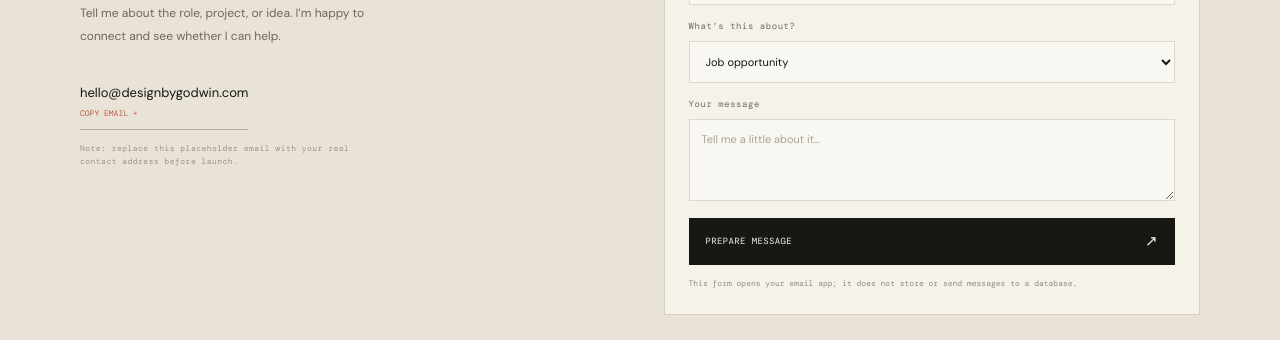
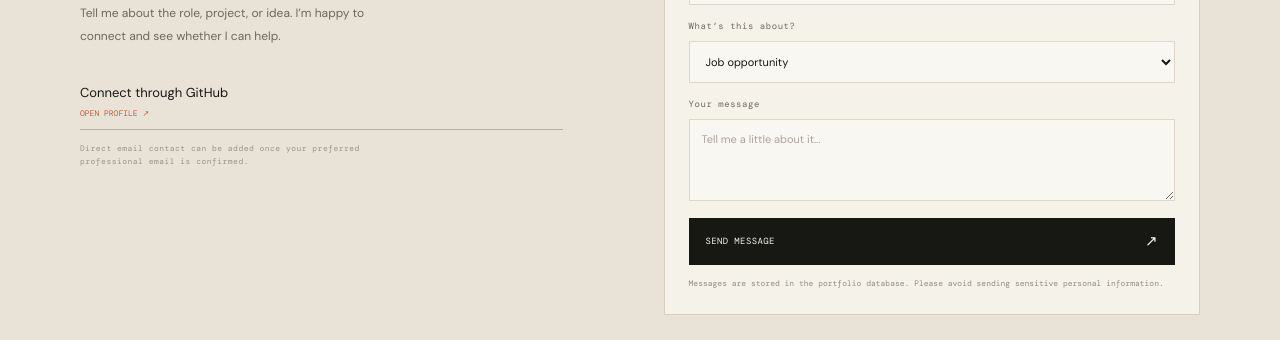
Before and after one commit to mrceogodwin/designbygodwin, a Next.js app: page / in a window 1280 px wide. Shown: the part 5628-5968 px from the top of the page. Built offline with nearby package versions, Linux system fonts and the light colour scheme; a web font is replaced by a local one.

Commit message:
Connect contact form to Neon-backed API and remove placeholder email

```diff
--- a/app/page.tsx
+++ b/app/page.tsx
@@ -30,15 +30,6 @@ const socials = [
 export default function Home() {
   const [activeProject, setActiveProject] = useState<string | null>(null);
   const [menuOpen, setMenuOpen] = useState(false);
-  const [copied, setCopied] = useState(false);
-
-  function copyEmail() {
-    void navigator.clipboard?.writeText("hello@designbygodwin.com").then(() => {
-      setCopied(true);
-      window.setTimeout(() => setCopied(false), 1800);
-    });
-  }
-
   return (
     <main id="top">
       <header className="nav-wrap">
@@ -90,7 +81,7 @@ export default function Home() {
 
       <section className="social-section page-width" id="socials"><div className="section-kicker"><span>05 / ELSEWHERE</span><span>FIND ME ONLINE</span></div><div className="social-heading"><h2 className="display-heading">Let’s connect<br /><em>outside the screen.</em></h2><p>GitHub is live. Add your personal profile links before publishing job applications.</p></div><div className="social-grid">{socials.map(s => <a className={"social-card " + (!s.href ? "social-placeholder" : "")} href={s.href || "#contact"} key={s.name} target={s.href ? "_blank" : undefined} rel={s.href ? "noreferrer" : undefined} onClick={!s.href ? (e) => { e.preventDefault(); document.getElementById("contact")?.scrollIntoView({behavior:"smooth"}); } : undefined}><span className="social-icon">{s.icon}</span><span><strong>{s.name}</strong><small>{s.handle}</small></span><span className="social-arrow">↗</span></a>)}</div></section>
 
-      <section className="contact-section" id="contact"><div className="page-width"><div className="section-kicker"><span>06 / START A CONVERSATION</span><span>CONTACT</span></div><div className="contact-layout"><div className="contact-copy"><p className="mini-label">AVAILABLE FOR REMOTE OPPORTUNITIES</p><h2 className="display-heading">Have a good<br /><em>one in mind?</em></h2><p>Tell me about the role, project, or idea. I’m happy to connect and see whether I can help.</p><button className="email-copy" type="button" onClick={copyEmail}>hello@designbygodwin.com <span>{copied ? "COPIED ✓" : "COPY EMAIL +"}</span></button><p className="contact-note">Note: replace this placeholder email with your real contact address before launch.</p></div><ContactForm /></div><div className="contact-bottom"><a className="brand" href="#top"><span className="brand-icon">g<span>.</span></span><span className="brand-name">GODWIN<br /><small>WEB DEVELOPER</small></span></a><span>DESIGNED WITH INTENT · BUILT WITH CURIOSITY</span><a href="#top">BACK TO TOP ↑</a></div></div></section>
+      <section className="contact-section" id="contact"><div className="page-width"><div className="section-kicker"><span>06 / START A CONVERSATION</span><span>CONTACT</span></div><div className="contact-layout"><div className="contact-copy"><p className="mini-label">AVAILABLE FOR REMOTE OPPORTUNITIES</p><h2 className="display-heading">Have a good<br /><em>one in mind?</em></h2><p>Tell me about the role, project, or idea. I’m happy to connect and see whether I can help.</p><a className="email-copy" href="https://github.com/mrceogodwin" target="_blank" rel="noreferrer">Connect through GitHub <span>OPEN PROFILE ↗</span></a><p className="contact-note">Direct email contact can be added once your preferred professional email is confirmed.</p></div><ContactForm /></div><div className="contact-bottom"><a className="brand" href="#top"><span className="brand-icon">g<span>.</span></span><span className="brand-name">GODWIN<br /><small>WEB DEVELOPER</small></span></a><span>DESIGNED WITH INTENT · BUILT WITH CURIOSITY</span><a href="#top">BACK TO TOP ↑</a></div></div></section>
     </main>
   );
 }
@@ -98,16 +89,29 @@ export default function Home() {
 function ContactForm() {
   const [form, setForm] = useState({ name: "", email: "", topic: "Job opportunity", message: "" });
   const [sent, setSent] = useState(false);
+  const [submitting, setSubmitting] = useState(false);
   const [error, setError] = useState("");
   function update(field: keyof typeof form, value: string) { setForm(old => ({ ...old, [field]: value })); }
-  function submit(e: React.FormEvent<HTMLFormElement>) {
+  async function submit(e: React.FormEvent<HTMLFormElement>) {
     e.preventDefault();
     setError("");
-    if (!form.name.trim() || !form.email.trim() || !form.message.trim()) { setError("Please complete all required fields."); return; }
-    const subject = encodeURIComponent(form.topic + " — message from " + form.name);
-    const body = encodeURIComponent("Name: " + form.name + "\nEmail: " + form.email + "\nTopic: " + form.topic + "\n\n" + form.message);
-    window.location.href = "mailto:hello@designbygodwin.com?subject=" + subject + "&body=" + body;
-    setSent(true);
+    setSent(false);
+    setSubmitting(true);
+    try {
+      const response = await fetch("/api/contact", {
+        method: "POST",
+        headers: { "Content-Type": "application/json" },
+        body: JSON.stringify(form),
+      });
+      const result = await response.json() as { ok?: boolean; error?: string };
+      if (!response.ok) throw new Error(result.error || "Could not send your message. Please try again.");
+      setSent(true);
+      setForm({ name: "", email: "", topic: "Job opportunity", message: "" });
+    } catch (err) {
+      setError(err instanceof Error ? err.message : "Could not send your message. Please try again.");
+    } finally {
+      setSubmitting(false);
+    }
   }
-  return <form className="contact-form" onSubmit={submit}><div className="form-heading"><span>CONTACT FORM / 01</span><span>✳</span></div><label>Your name<input value={form.name} onChange={e => update("name", e.target.value)} placeholder="What should I call you?" required /></label><label>Email address<input type="email" value={form.email} onChange={e => update("email", e.target.value)} placeholder="you@company.com" required /></label><label>What’s this about?<select value={form.topic} onChange={e => update("topic", e.target.value)}><option>Job opportunity</option><option>Freelance project</option><option>Collaboration</option><option>Just saying hello</option></select></label><label>Your message<textarea value={form.message} onChange={e => update("message", e.target.value)} placeholder="Tell me a little about it..." rows={4} required /></label>{error && <p className="form-error">{error}</p>}{sent && <p className="form-success">Your email app should open with this message. If it didn’t, email setup is still needed.</p>}<button className="button button-dark form-submit" type="submit">PREPARE MESSAGE <span>↗</span></button><p className="form-privacy">This form opens your email app; it does not store or send messages to a database.</p></form>;
+  return <form className="contact-form" onSubmit={submit}><div className="form-heading"><span>CONTACT FORM / 01</span><span>✳</span></div><label>Your name<input value={form.name} onChange={e => update("name", e.target.value)} placeholder="What should I call you?" maxLength={120} required /></label><label>Email address<input type="email" value={form.email} onChange={e => update("email", e.target.value)} placeholder="you@company.com" maxLength={254} required /></label><label>What’s this about?<select value={form.topic} onChange={e => update("topic", e.target.value)}><option>Job opportunity</option><option>Freelance project</option><option>Collaboration</option><option>Just saying hello</option></select></label><label>Your message<textarea value={form.message} onChange={e => update("message", e.target.value)} placeholder="Tell me a little about it..." rows={4} maxLength={5000} required /></label>{error && <p className="form-error">{error}</p>}{sent && <p className="form-success">Thanks — your message has been saved. I’ll be in touch.</p>}<button className="button button-dark form-submit" type="submit" disabled={submitting}>{submitting ? "SENDING..." : "SEND MESSAGE"} <span>↗</span></button><p className="form-privacy">Messages are stored in the portfolio database. Please avoid sending sensitive personal information.</p></form>;
 }
```
